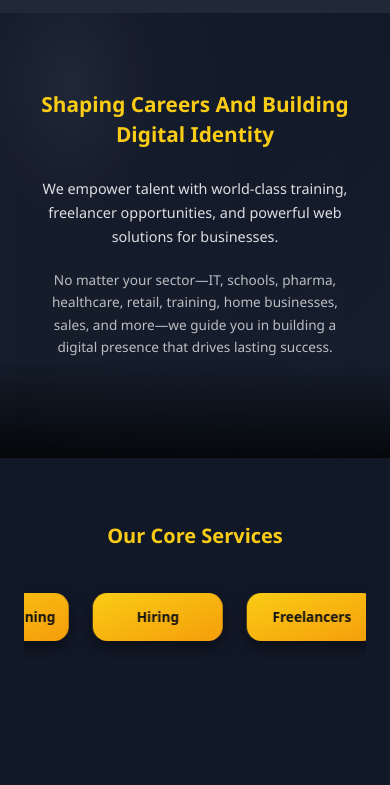
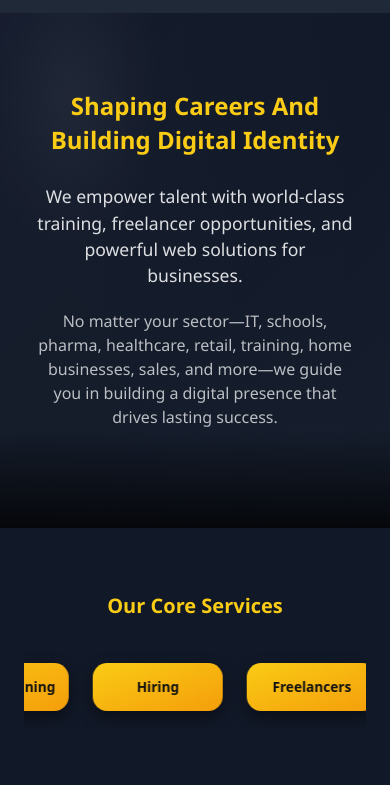
Before and after one commit to jaiswalabhinaw/jobjila, a plain HTML site: page index.html in a window 390 px wide. Shown: the part 51-836 px from the top of the page. Drawn offline with nearby package versions, Linux system fonts and the light colour scheme.

Commit message:
Update index.html

```diff
--- a/index.html
+++ b/index.html
@@ -21,9 +21,9 @@
     .floating { animation: float 4s ease-in-out infinite; }
     @keyframes float { 0%, 100% { transform: translateY(0); } 50% { transform: translateY(-8px); } }
 
-    .hero-title { margin-bottom: 1.5rem; font-family: 'Segoe UI', sans-serif; font-size: 1.6rem; line-height: 2.2rem; max-width: 700px; margin-left: auto; margin-right: auto; text-align: center; }
-    .hero-subtitle { margin-bottom: 1.2rem; color: rgba(243,244,246,0.9); font-family: 'Segoe UI', sans-serif; font-size: 1rem; line-height: 1.6rem; max-width: 600px; margin-left: auto; margin-right: auto; text-align: center; }
-    .hero-subtitle.secondary { font-size: 0.95rem; color: rgba(243,244,246,0.75); max-width: 600px; margin-left: auto; margin-right: auto; line-height: 1.5rem; font-family: 'Segoe UI', sans-serif; text-align: center; }
+    .hero-title { margin-bottom: 1.5rem; font-family: 'Segoe UI', sans-serif; font-size: 1.8rem; line-height: 2.4rem; max-width: 700px; margin-left: auto; margin-right: auto; text-align: center; }
+    .hero-subtitle { margin-bottom: 1.2rem; color: rgba(243,244,246,0.9); font-family: 'Segoe UI', sans-serif; font-size: 1.2rem; line-height: 1.7rem; max-width: 600px; margin-left: auto; margin-right: auto; text-align: center; }
+    .hero-subtitle.secondary { font-size: 1.05rem; color: rgba(243,244,246,0.75); max-width: 600px; margin-left: auto; margin-right: auto; line-height: 1.55rem; font-family: 'Segoe UI', sans-serif; text-align: center; }
 
     /* soft shine */
     .hero-shine { position: absolute; top: -20%; left: -10%; width: 140%; height: 180%; background: radial-gradient(ellipse at 20% 20%, rgba(255,255,255,0.05), transparent 15%), linear-gradient(90deg, rgba(255,255,255,0.02), transparent); pointer-events: none; mix-blend-mode: screen; }
@@ -80,9 +80,9 @@
     /* Small responsive tweaks */
     @media (max-width: 768px) {
       .hero-section { padding-top: 5rem; padding-bottom: 9rem; }
-      .hero-title { font-size: 1.3rem; line-height: 1.9rem; padding: 0 1rem; }
-      .hero-subtitle { font-size: 0.9rem; line-height: 1.5rem; padding: 0 1.25rem; }
-      .hero-subtitle.secondary { font-size: 0.85rem; line-height: 1.4rem; }
+      .hero-title { font-size: 1.5rem; line-height: 2.1rem; padding: 0 1rem; }
+      .hero-subtitle { font-size: 1.1rem; line-height: 1.65rem; padding: 0 1.25rem; }
+      .hero-subtitle.secondary { font-size: 1rem; line-height: 1.5rem; }
       .service-card { min-width: 130px; font-size: 0.85rem; padding: 0.85rem; }
       .scrolling-services { gap: 1rem; }
       section { padding-left: 1rem; padding-right: 1rem; }
```
